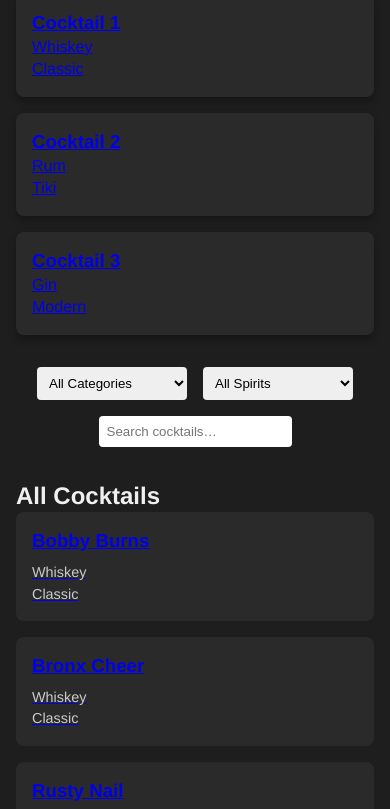
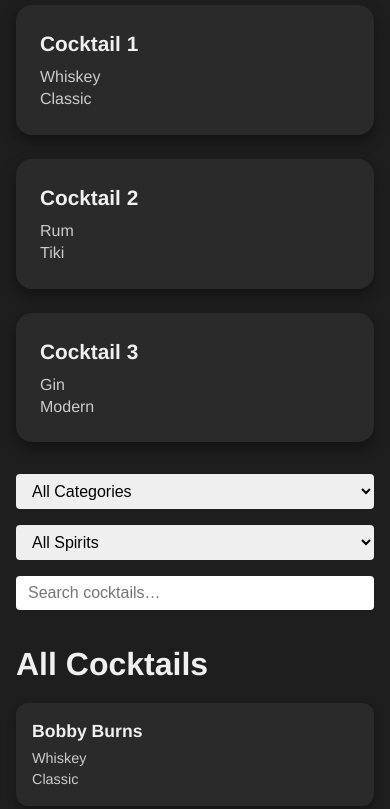
Before and after one commit to bwestphal23/cocktail-recipes, a plain HTML site: page index.html in a window 390 px wide. Shown: the part 216-1025 px from the top of the page. Drawn offline with Linux system fonts and the light colour scheme.

Commit message:
Update styles.css

```diff
--- a/css/styles.css
+++ b/css/styles.css
@@ -1,4 +1,4 @@
-/* Basic reset */
+/* ===== Reset & Base Styles ===== */
 * {
   box-sizing: border-box;
   margin: 0;
@@ -13,7 +13,7 @@ body {
   padding: 1rem;
 }
 
-/* Header */
+/* ===== Header ===== */
 .site-header {
   text-align: center;
   margin-bottom: 2rem;
@@ -24,32 +24,48 @@ body {
   font-weight: bold;
 }
 
-/* Featured */
+/* ===== Featured Cocktails ===== */
 .featured-cocktails h2 {
   margin-bottom: 1rem;
+  font-size: 2rem;
 }
 
 .featured-grid {
   display: grid;
   grid-template-columns: repeat(auto-fit, minmax(250px, 1fr));
-  gap: 1rem;
+  gap: 1.5rem;
   margin-bottom: 2rem;
 }
 
 .featured-card {
+  display: block;
   background-color: #2a2a2a;
-  padding: 1rem;
-  border-radius: 0.5rem;
-  box-shadow: 0 4px 8px rgba(0,0,0,0.3);
-  transition: transform 0.2s, box-shadow 0.2s;
+  padding: 1.5rem;
+  border-radius: 1rem;
+  box-shadow: 0 6px 14px rgba(0,0,0,0.4);
+  text-decoration: none;
+  color: #f0f0f0;
+  transition: transform 0.2s, box-shadow 0.2s, background-color 0.2s;
+}
+
+.featured-card h3 {
+  font-size: 1.5rem;
+  margin-bottom: 0.5rem;
+}
+
+.featured-card p,
+.featured-card .category {
+  font-size: 1rem;
+  color: #ccc;
 }
 
 .featured-card:hover {
-  transform: scale(1.03);
-  box-shadow: 0 8px 16px rgba(0,0,0,0.5);
+  transform: translateY(-4px) scale(1.03);
+  box-shadow: 0 10px 20px rgba(0,0,0,0.6);
+  background-color: #333;
 }
 
-/* Filters */
+/* ===== Filters / Search ===== */
 .filters {
   display: flex;
   gap: 1rem;
@@ -60,13 +76,19 @@ body {
 
 .filters select,
 .filters input {
-  padding: 0.5rem;
+  padding: 0.5rem 0.75rem;
   border-radius: 0.25rem;
   border: none;
   min-width: 150px;
+  font-size: 1rem;
 }
 
-/* Main Grid */
+/* ===== Main Grid ===== */
+.all-cocktails h2 {
+  margin-bottom: 1rem;
+  font-size: 2rem;
+}
+
 .cocktail-grid {
   display: grid;
   grid-template-columns: repeat(auto-fit, minmax(200px, 1fr));
@@ -74,19 +96,19 @@ body {
 }
 
 .cocktail-card {
+  display: block;
   background-color: #2a2a2a;
   padding: 1rem;
-  border-radius: 0.5rem;
-  transition: transform 0.2s, box-shadow 0.2s;
-}
-
-.cocktail-card:hover {
-  transform: scale(1.03);
-  box-shadow: 0 8px 16px rgba(0,0,0,0.5);
+  border-radius: 0.75rem;
+  box-shadow: 0 4px 10px rgba(0,0,0,0.3);
+  text-decoration: none;
+  color: #f0f0f0;
+  transition: transform 0.2s, box-shadow 0.2s, background-color 0.2s;
 }
 
 .cocktail-card h3 {
-  margin-bottom: 0.5rem;
+  margin-bottom: 0.25rem;
+  font-size: 1.2rem;
 }
 
 .cocktail-card p,
@@ -94,3 +116,40 @@ body {
   font-size: 0.9rem;
   color: #ccc;
 }
+
+.cocktail-card:hover {
+  transform: translateY(-3px) scale(1.02);
+  box-shadow: 0 8px 16px rgba(0,0,0,0.5);
+  background-color: #333;
+}
+
+/* ===== Responsive Adjustments ===== */
+@media (max-width: 768px) {
+  .featured-grid {
+    grid-template-columns: repeat(auto-fit, minmax(200px, 1fr));
+  }
+
+  .cocktail-grid {
+    grid-template-columns: repeat(auto-fit, minmax(180px, 1fr));
+  }
+
+  .filters {
+    flex-direction: column;
+    align-items: stretch;
+  }
+
+  .filters select,
+  .filters input {
+    width: 100%;
+  }
+}
+
+@media (max-width: 480px) {
+  .featured-card h3 {
+    font-size: 1.3rem;
+  }
+
+  .cocktail-card h3 {
+    font-size: 1.1rem;
+  }
+}
```
